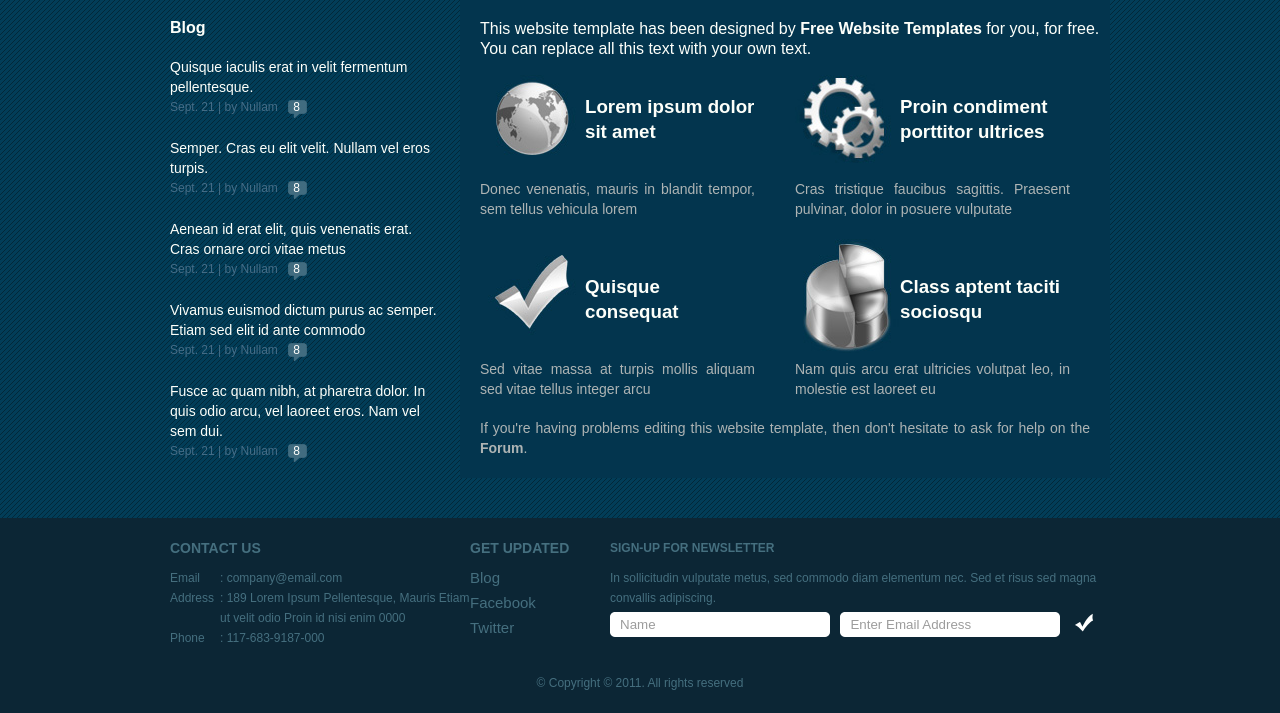
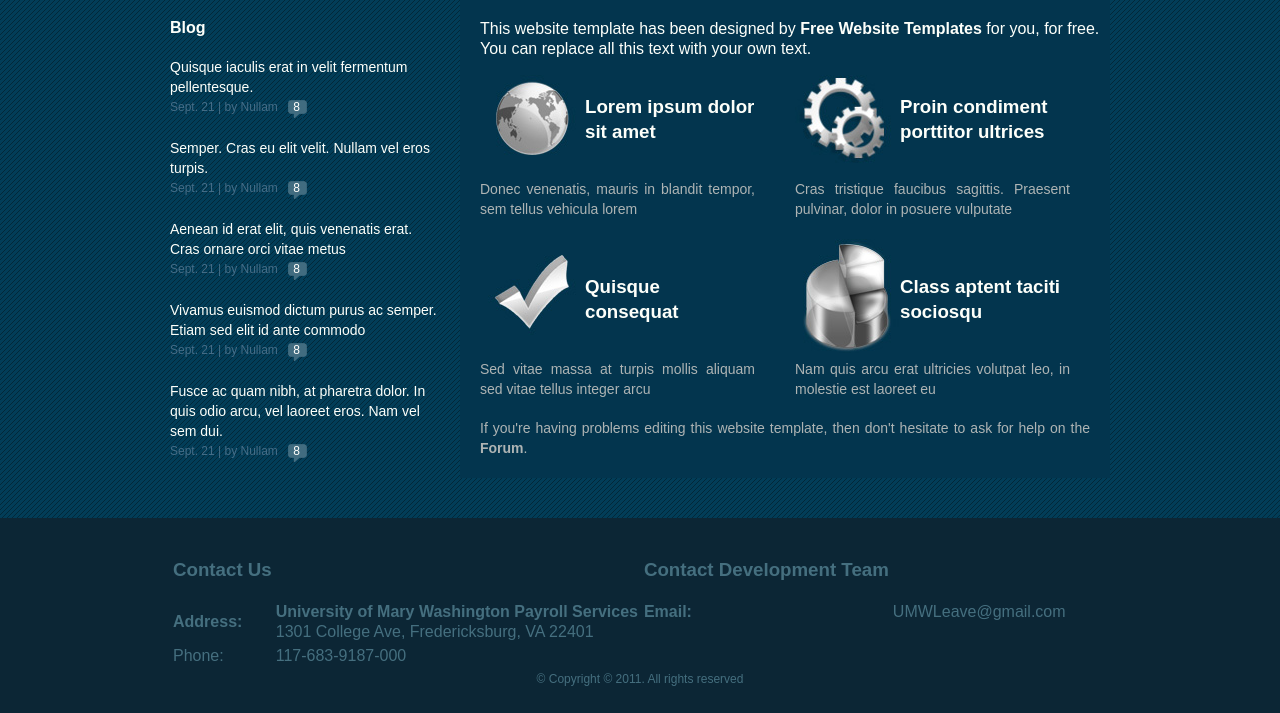
Before and after one commit to mikeyGlitz/Leave-Form, a PHP site: page /index.php in a window 1280 px wide. Shown: the part 640-1353 px from the top of the page. After the commit the page ends 1326 px from the top, so only its background shows below. Run offline with PHP 8.4, Linux system fonts and the light colour scheme.

Commit message:
Organized the Footer text

```diff
--- a/footer.php
+++ b/footer.php
@@ -1,25 +1,13 @@
 <div id="footer">
-                <ul class="contacts">
-                        <h3>Contact Us</h3>
-                        <li><span>Email</span><p>: company@email.com</p></li>
-                        <li><span>Address</span><p>: 189 Lorem Ipsum Pellentesque, Mauris Etiam ut velit odio Proin id nisi enim 0000</p></li>
-                        <li><span>Phone</span><p>: 117-683-9187-000</p></li>
-                </ul>
-                <ul id="connect">
-                        <h3>Get Updated</h3>
-                        <li><a href="blog.html">Blog</a></li>
-                        <li><a href="http://facebook.com/freewebsitetemplates" target="_blank">Facebook</a></li>
-                        <li><a href="http://twitter.com/fwtemplates" target="_blank">Twitter</a></li>
-                </ul>
-                <div id="newsletter">
-                        <p><b>Sign-up for Newsletter</b>
-                                In sollicitudin vulputate metus, sed commodo diam elementum nec. Sed et risus sed magna convallis adipiscing.
-                        </p>
-                        <form action="" method="">
-                                <input type="text" value="Name" class="txtfield" onblur="javascript:if(this.value==''){this.value=this.defaultValue;}" onfocus="javascript:if(this.value==this.defaultValue){this.value='';}" />
-                                <input type="text" value="Enter Email Address" class="txtfield" onblur="javascript:if(this.value==''){this.value=this.defaultValue;}" onfocus="javascript:if(this.value==this.defaultValue){this.value='';}" />
-                                <input type="submit" value="" class="button" />
-                        </form>
-                </div>
+                <table class="contacts" style="float: left">
+                        <tr><td><h3>Contact Us</h3></td></tr>
+                        <tr><td><b>Address:</b></td><td> <b>University of Mary Washington Payroll Services</b><br /> 1301 College Ave, Fredericksburg, VA 22401</td></tr>
+                        <tr><td>Phone:</td><td> 117-683-9187-000</td></tr>
+                </table>
+		<table class="contacts" style="float: left">
+                        <tr><td><h3>Contact Development Team</h3></td></tr>
+                        <tr><td><b>Email:</b></td><td>UMWLeave@gmail.com</td></tr>
+                </table>
+
                 <span class="footnote">&copy; Copyright &copy; 2011. All rights reserved</span>
         </div> <!-- /#footer -->
```
